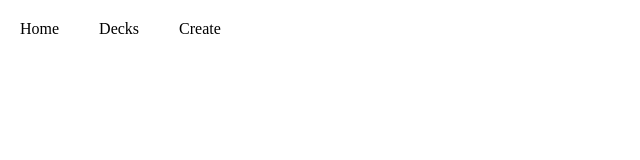
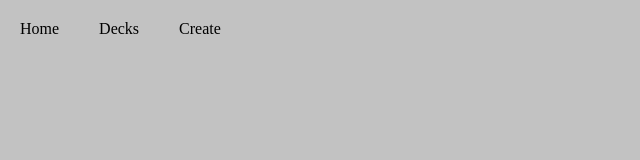
Before and after one commit to wasntdani/IHateQuizlet, a plain HTML site: page index.html in a window 1280 px wide. Shown: the whole page, without its empty margins (0-640 px from the left). Drawn offline with Linux system fonts and the light colour scheme.

Commit message:
i forgot it was background-color not color

```diff
--- a/stylesheet.css
+++ b/stylesheet.css
@@ -1,6 +1,6 @@
 body {
     margin: 0;
-    color: #c2c2c2;
+    background-color: #c2c2c2;
 }
 
 ul {
```
